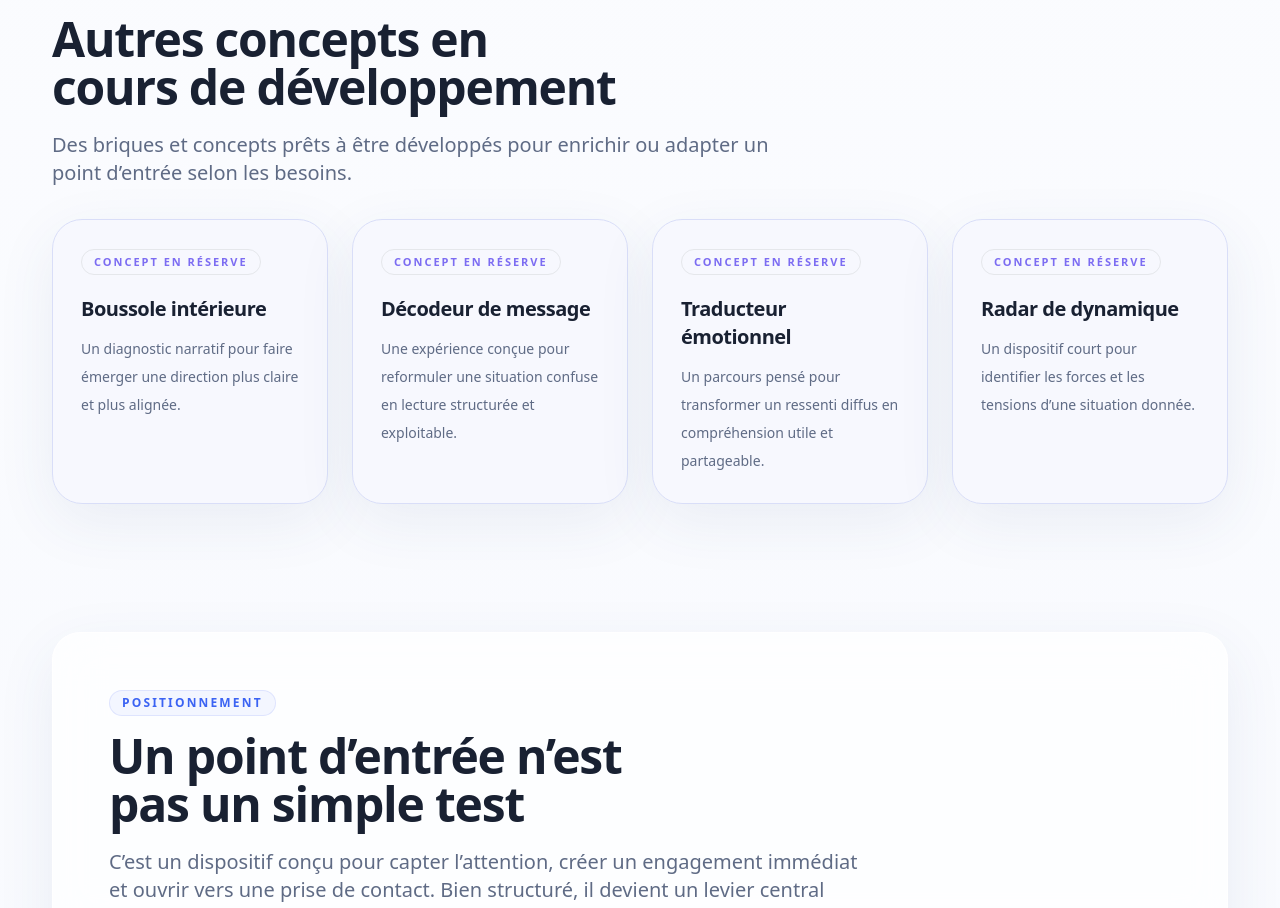
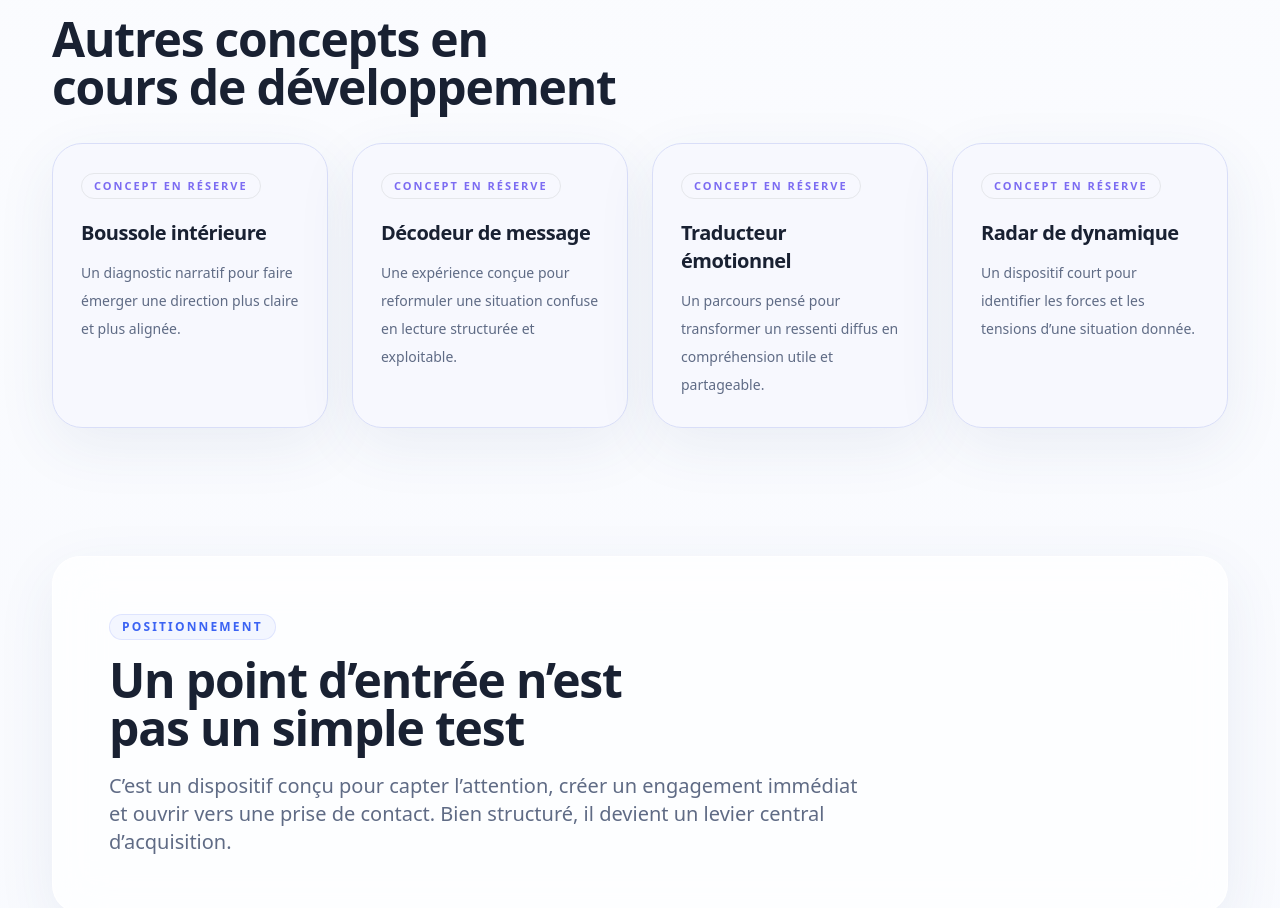
Before and after one commit to arnaudcrestey/portail-site-vitrine, a Next.js app: page /concepts in a window 1280 px wide. Shown: the part 3341-4249 px from the top of the page. Built offline with nearby package versions, Linux system fonts and the light colour scheme.

Commit message:
Update page.tsx

```diff
--- a/app/concepts/page.tsx
+++ b/app/concepts/page.tsx
@@ -57,8 +57,7 @@ export default function ConceptsPage() {
           <SectionHeading
             eyebrow="Réserve créative"
             title="Autres concepts en cours de développement"
-            description="Des briques et concepts prêts à être développés pour enrichir ou adapter un point d’entrée selon les besoins."
-          />
+            />
 
           <div className="mt-8 grid gap-6 md:grid-cols-2 xl:grid-cols-4">
             {reserveConcepts.map((concept) => (
```
